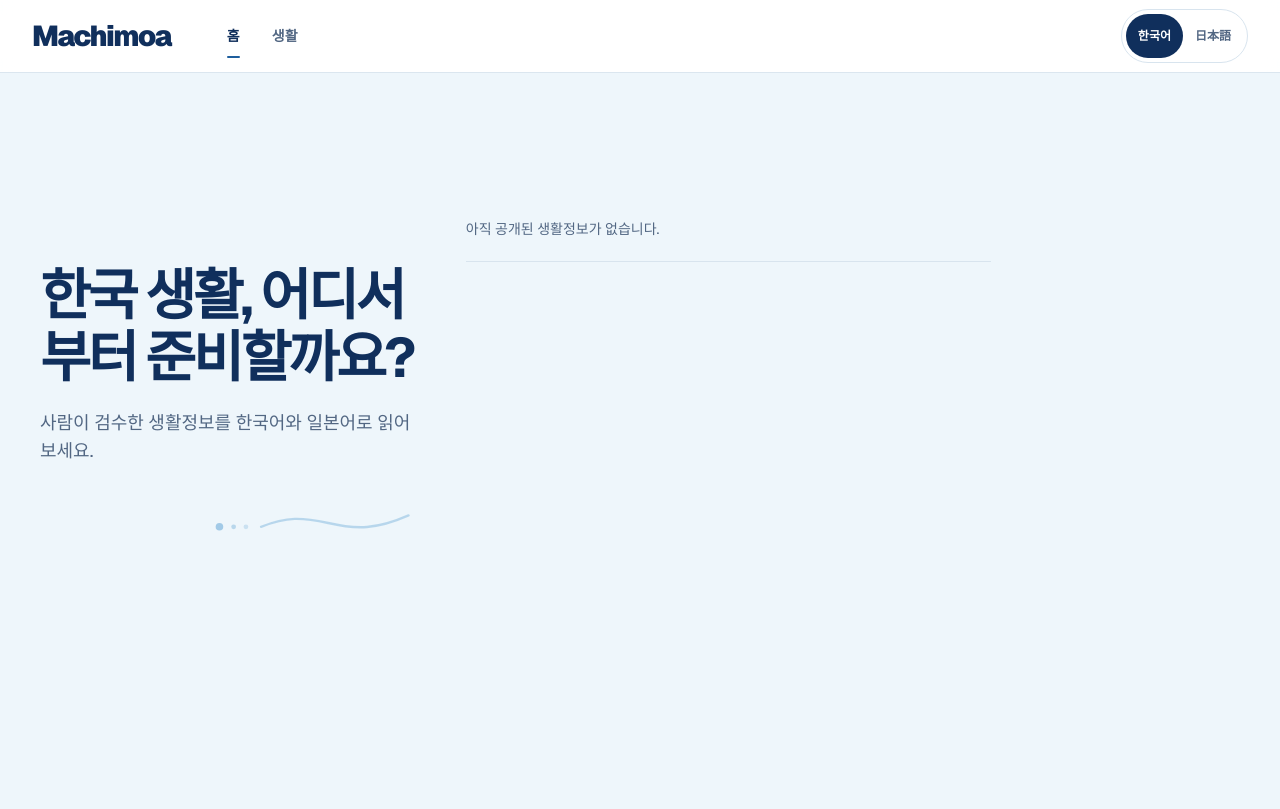
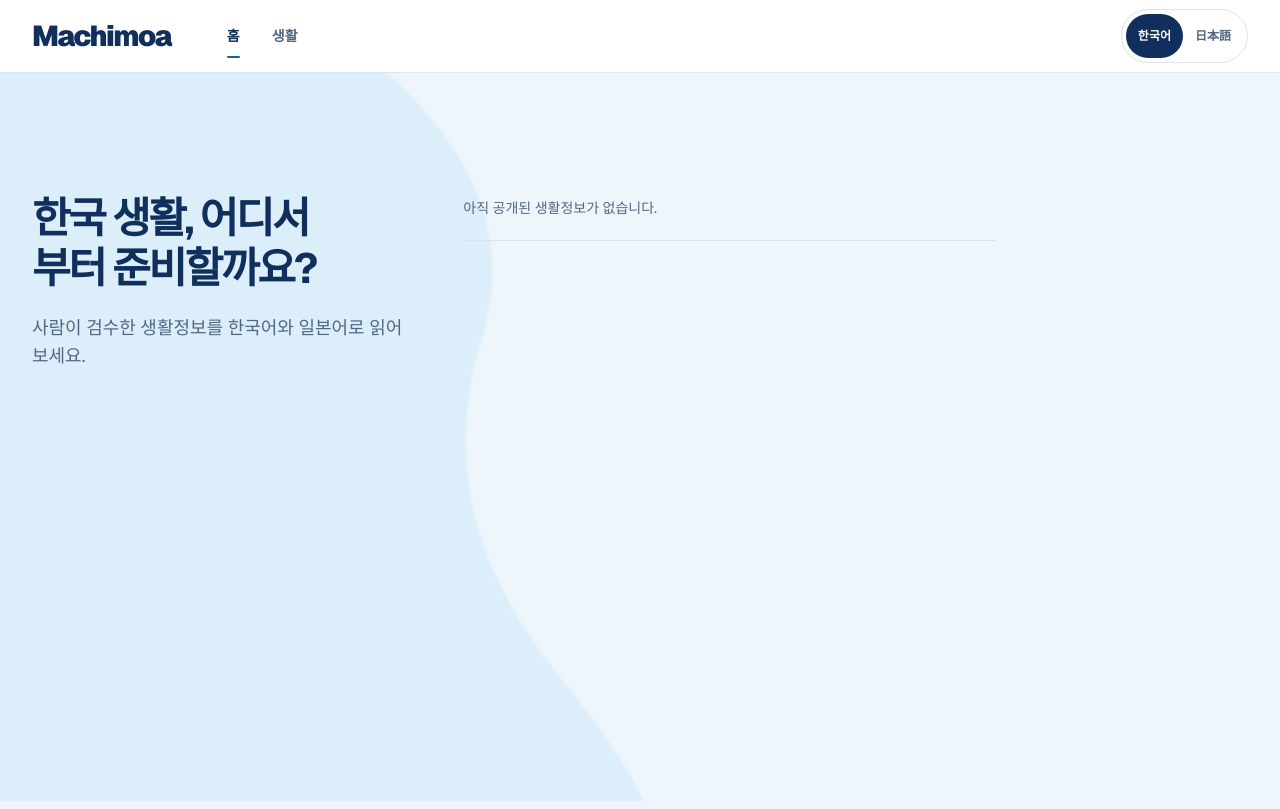
Before and after one commit to dekopon064/community, a Next.js app: page /ko in a window 1280 px wide. Built offline with nearby package versions, Linux system fonts and the light colour scheme; no server answers; the database is empty.

Commit message:
feat: add neighborhood atlas home

```diff
--- a/app/[locale]/layout.tsx
+++ b/app/[locale]/layout.tsx
@@ -72,7 +72,7 @@ export default async function LocaleLayout({
         <NextIntlClientProvider>
           <div className="relative flex min-h-screen w-full flex-col bg-canvas text-ink">
             <Header />
-            <main className="flex-1 pb-[calc(4.5rem+env(safe-area-inset-bottom))] md:pb-0">{children}</main>
+            <main className="flex-1 pb-[calc(4.25rem+env(safe-area-inset-bottom))] lg:pb-0">{children}</main>
             <BottomNav />
           </div>
         </NextIntlClientProvider>
--- a/app/[locale]/page.tsx
+++ b/app/[locale]/page.tsx
@@ -1,6 +1,6 @@
 import { getTranslations, setRequestLocale } from "next-intl/server";
+import HomeAtlasBackdrop from "@/app/components/HomeAtlasBackdrop";
 import HomeCurationEntry from "@/app/components/HomeCurationEntry";
-import SignalRibbon from "@/app/components/SignalRibbon";
 import { fetchLocalizedCurations } from "@/app/lib/curations";
 
 // 새 글 등록 시 최대 60초 안에 대표 카드를 최신화 (ISR)
@@ -25,71 +25,78 @@ export default async function Home({
   const { locale } = await params;
   setRequestLocale(locale);
   const t = await getTranslations("Home");
+  const categoriesT = await getTranslations("Categories");
 
   const curations = await fetchLocalizedCurations(locale);
   const [primary, secondary] = curations;
+  const visibleCurationCount = [primary, secondary].filter(Boolean).length;
   const primaryPublishedAt = primary
     ? formatPublishedDate(primary.created_at, locale)
     : null;
-  const publicationCopy = locale === "ja"
-    ? { label: "公開日", rail: "最近公開" }
-    : { label: "공개일", rail: "최근 공개" };
   const isJapanese = locale === "ja";
 
   return (
-    <div className="min-h-[calc(100vh-4rem)] bg-canvas">
-      <div className="mx-auto grid max-w-7xl grid-cols-[minmax(0,1fr)] gap-10 px-5 py-10 md:gap-12 md:px-8 md:pt-16 lg:min-h-[calc(100vh-4.5rem)] lg:grid-cols-[minmax(16rem,0.9fr)_minmax(24rem,1.25fr)_minmax(10rem,0.48fr)] lg:items-start lg:pt-36 lg:px-10">
-        <section className="relative overflow-hidden py-2 md:py-12">
+    <div className="relative isolate min-h-[calc(100dvh-4.25rem)] overflow-hidden bg-canvas lg:min-h-[calc(100dvh-4.5rem)]">
+      <HomeAtlasBackdrop />
+      <div className="relative mx-auto max-w-xl px-4 pb-24 pt-[49px] sm:px-8 lg:max-w-7xl lg:grid lg:grid-cols-[minmax(15rem,0.9fr)_minmax(0,1.25fr)_minmax(9rem,0.48fr)] lg:items-start lg:gap-x-12 lg:px-8 lg:pb-16 lg:pt-[51px]">
+        <section className="relative lg:pt-[69px]">
           <h1
             className={isJapanese
-              ? "max-w-full text-[clamp(1.75rem,8.2vw,2rem)] font-bold leading-[1.2] tracking-[-0.045em] text-ink sm:max-w-[18ch] md:text-[2.65rem] lg:text-[3.45rem]"
-              : "max-w-[15ch] text-4xl font-bold leading-[1.12] tracking-[-0.055em] text-ink md:text-5xl lg:text-[3.45rem]"}
+              ? "max-w-[20ch] text-[clamp(1.625rem,7.4vw,2rem)] font-bold leading-[1.2] tracking-[-0.045em] text-ink [text-wrap:balance] md:text-[clamp(2rem,5vw,2.45rem)] lg:max-w-[13ch] lg:text-[2.625rem]"
+              : "max-w-[15ch] text-[1.875rem] font-bold leading-[1.25] tracking-[-0.055em] text-ink [text-wrap:balance] md:text-4xl lg:max-w-[13ch] lg:text-[2.625rem] lg:leading-[1.2]"}
           >
             {t("headline")}
           </h1>
           <p className="mt-5 max-w-sm text-base leading-7 text-ink-sub md:text-lg">
             {t("intro")}
           </p>
-          <SignalRibbon className="mt-8 ml-auto block h-9 w-48 text-sky/70 md:mt-10 md:w-52" />
         </section>
 
-        <section aria-label={t("sectionTitle")} className="space-y-3 md:space-y-4">
+        <section aria-label={t("sectionTitle")} className="mt-[33px] space-y-[18px] lg:mt-0 lg:space-y-8">
           {primary ? (
             <HomeCurationEntry
               slug={primary.slug}
-              category={primary.category}
+              category={primary.categoryKey}
+              categoryLabel={categoriesT(primary.categoryKey)}
               title={primary.title}
               summary={primary.summary}
               publishedAt={primary.created_at}
-              publishedLabel={publicationCopy.label}
+              publishedLabel={t("publishedAt")}
               locale={locale}
-              primary
             />
           ) : (
-            <p className="border-b border-stone pb-5 text-sm leading-6 text-ink-sub">
+            <p className="border-b border-stone pb-5 text-sm leading-6 text-ink-sub lg:mt-[72px]">
               {t("empty")}
             </p>
           )}
           {secondary && (
             <HomeCurationEntry
               slug={secondary.slug}
-              category={secondary.category}
+              category={secondary.categoryKey}
+              categoryLabel={categoriesT(secondary.categoryKey)}
               title={secondary.title}
               summary={secondary.summary}
               publishedAt={secondary.created_at}
-              publishedLabel={publicationCopy.label}
+              publishedLabel={t("publishedAt")}
               locale={locale}
             />
           )}
         </section>
 
         {primary && primaryPublishedAt && (
-          <aside className="hidden border-l border-stone pl-5 lg:block lg:py-8">
-            <p className="text-sm font-bold tracking-[-0.02em] text-ink">{publicationCopy.rail}</p>
-            <p className="mt-5 text-base font-bold text-ink">{primary.title}</p>
-            <p className="mt-2 text-sm tabular-nums text-ink-sub">
-              {publicationCopy.label} · {primaryPublishedAt}
+          <aside className="relative hidden pl-5 lg:block lg:pt-[82px]">
+            <span className="absolute left-0 top-[86px] h-1.5 w-1.5 -translate-x-1/2 rounded-full bg-coral" aria-hidden="true" />
+            <span className="absolute left-0 top-[98px] h-9 w-px bg-stone" aria-hidden="true" />
+            <p className="text-sm font-bold tracking-[-0.02em] text-ink">
+              {t("recentlyPublished", { count: visibleCurationCount })}
             </p>
+            <p className="mt-5 text-xs font-semibold text-ink-sub">{t("latestPublishedAt")}</p>
+            <time
+              dateTime={primary.created_at}
+              className="mt-1 block text-base font-bold tabular-nums tracking-[-0.025em] text-ink"
+            >
+              {primaryPublishedAt}
+            </time>
           </aside>
         )}
       </div>
--- a/app/components/BottomNav.tsx
+++ b/app/components/BottomNav.tsx
@@ -23,8 +23,8 @@ export default function BottomNav() {
   const pathname = usePathname();
 
   return (
-    <nav className="fixed bottom-0 left-0 right-0 z-50 border-t border-stone/90 bg-canvas-white/95 pb-[env(safe-area-inset-bottom)] backdrop-blur-sm md:hidden">
-      <ul className="mx-auto flex h-[4.5rem] max-w-md items-center justify-around px-7">
+    <nav className="fixed bottom-0 left-0 right-0 z-50 border-t border-stone/90 bg-canvas-white pb-[env(safe-area-inset-bottom)] lg:hidden">
+      <ul className="mx-auto flex h-[4.25rem] max-w-md items-center justify-around px-7">
         {TABS.map(({ id, href, icon: Icon }) => {
           const isActive =
             href === "/" ? pathname === "/" : pathname.startsWith(href);
--- a/app/components/Header.tsx
+++ b/app/components/Header.tsx
@@ -15,8 +15,8 @@ export default function Header() {
   ] as const;
 
   return (
-    <header className="sticky top-0 z-50 border-b border-stone/90 bg-canvas-white/95 backdrop-blur-sm">
-      <div className="mx-auto flex h-16 max-w-7xl items-center px-5 md:h-[4.5rem] md:px-8">
+    <header className="sticky top-0 z-50 border-b border-stone/90 bg-canvas-white">
+      <div className="mx-auto flex h-16 max-w-7xl items-center px-5 lg:h-[4.5rem] lg:px-8">
         <Link
           href="/"
           className="text-[1.65rem] font-black tracking-[-0.055em] text-ink md:text-[1.8rem]"
@@ -24,7 +24,7 @@ export default function Header() {
           {t("title")}
         </Link>
 
-        <nav className="ml-14 hidden items-center gap-8 md:flex" aria-label={nav("label")}>
+        <nav className="ml-14 hidden items-center gap-8 lg:flex" aria-label={nav("label")}>
           {items.map(({ id, href }) => {
             const isActive = href === "/" ? pathname === "/" : pathname.startsWith(href);
             return (
--- /dev/null
+++ b/app/components/HomeAtlasBackdrop.tsx
@@ -0,0 +1,65 @@
+export default function HomeAtlasBackdrop() {
+  return (
+    <>
+      <svg
+        className="pointer-events-none absolute inset-0 -z-10 hidden h-full w-full lg:block"
+        viewBox="0 0 1440 828"
+        preserveAspectRatio="none"
+        aria-hidden="true"
+        focusable="false"
+      >
+        <defs>
+          <filter
+            id="home-atlas-desktop-feather"
+            x="-15%"
+            y="-15%"
+            width="130%"
+            height="130%"
+          >
+            <feGaussianBlur stdDeviation="1" />
+          </filter>
+          <mask
+            id="home-atlas-desktop-mineral"
+            maskUnits="userSpaceOnUse"
+            x="0"
+            y="0"
+            width="1440"
+            height="828"
+          >
+            <path
+              fill="#fff"
+              filter="url(#home-atlas-desktop-feather)"
+              d="M-60-60H387C406-40 423-18 435 0C534 88 576 191 543 299C513 398 512 508 590 631C625 687 690 753 724 828C760 872 792 900 810 888H-60Z"
+            />
+          </mask>
+        </defs>
+        <rect
+          width="1440"
+          height="828"
+          fill="var(--color-mineral)"
+          mask="url(#home-atlas-desktop-mineral)"
+        />
+      </svg>
+
+      <svg
+        className="pointer-events-none absolute inset-x-0 top-0 -z-10 h-[232px] w-full lg:hidden"
+        viewBox="0 0 390 232"
+        preserveAspectRatio="none"
+        aria-hidden="true"
+        focusable="false"
+      >
+        <defs>
+          <linearGradient id="home-atlas-hero-halo" x1="0" y1="0" x2="0" y2="1">
+            <stop offset="0" stopColor="var(--color-mineral)" stopOpacity="0.82" />
+            <stop offset="0.55" stopColor="var(--color-mineral)" stopOpacity="0.45" />
+            <stop offset="1" stopColor="var(--color-mineral)" stopOpacity="0" />
+          </linearGradient>
+        </defs>
+        <path
+          fill="url(#home-atlas-hero-halo)"
+          d="M-24 6C73-16 205-9 414 49V145C336 190 241 224 141 220C65 217 14 194-24 166Z"
+        />
+      </svg>
+    </>
+  );
+}
--- a/app/components/SignalGlyph.tsx
+++ b/app/components/SignalGlyph.tsx
@@ -29,7 +29,7 @@ export default function SignalGlyph({
       {kind === "housing" && (
         <>
           <path {...stroke} d="M4.5 11.2 12 4.8l7.5 6.4M7.2 10.4v8h9.6v-8" />
-          <circle cx="16.9" cy="17.1" r="1.45" fill={accent ? "#a8564a" : "currentColor"} />
+          <circle cx="16.9" cy="17.1" r="1.45" fill={accent ? "var(--color-coral)" : "currentColor"} />
         </>
       )}
       {kind === "identity" && (
@@ -43,7 +43,7 @@ export default function SignalGlyph({
         <>
           <path {...stroke} d="M7 4.5h6.1l3.9 3.9v9.1A2 2 0 0 1 15 19.5H7a2 2 0 0 1-2-2v-11a2 2 0 0 1 2-2Z" />
           <path {...stroke} d="M13 4.8v3.7h3.7M8.7 12h5.4M8.7 15h3.4" />
-          <circle cx="17.5" cy="18" r="1.25" fill={accent ? "#a8564a" : "currentColor"} />
+          <circle cx="17.5" cy="18" r="1.25" fill={accent ? "var(--color-coral)" : "currentColor"} />
         </>
       )}
     </svg>
--- a/messages/ja.json
+++ b/messages/ja.json
@@ -14,6 +14,9 @@
     "intro": "人が確認した生活情報を、日本語と韓国語で読めます。",
     "updatedAt": "最終更新",
     "recentlyUpdated": "最近の更新",
+    "recentlyPublished": "最近公開 {count}件",
+    "latestPublishedAt": "最終公開日",
+    "publishedAt": "公開日",
     "empty": "公開されている生活情報はまだありません。",
     "cardTag": "ビザ / VISA",
     "cardTitle": "外国人登録証 スピード発給ガイドライン",
--- a/messages/ko.json
+++ b/messages/ko.json
@@ -14,6 +14,9 @@
     "intro": "사람이 검수한 생활정보를 한국어와 일본어로 읽어보세요.",
     "updatedAt": "최종 갱신",
     "recentlyUpdated": "최근 갱신",
+    "recentlyPublished": "최근 공개 {count}건",
+    "latestPublishedAt": "최종 공개일",
+    "publishedAt": "공개일",
     "empty": "아직 공개된 생활정보가 없습니다.",
     "cardTag": "비자 / VISA",
     "cardTitle": "외국인 등록증 초스피드 발급 가이드라인",
```
Also changed, not shown: app/components/HomeCurationEntry.tsx (+20 -25 lines).
